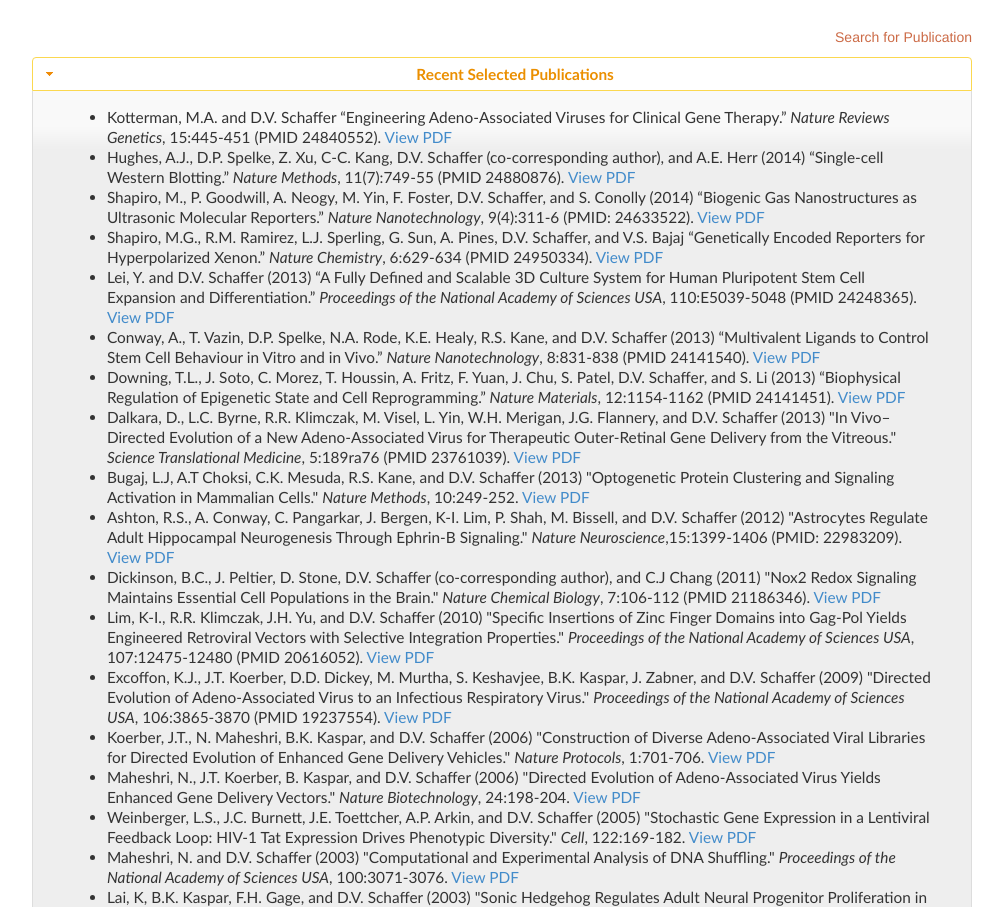
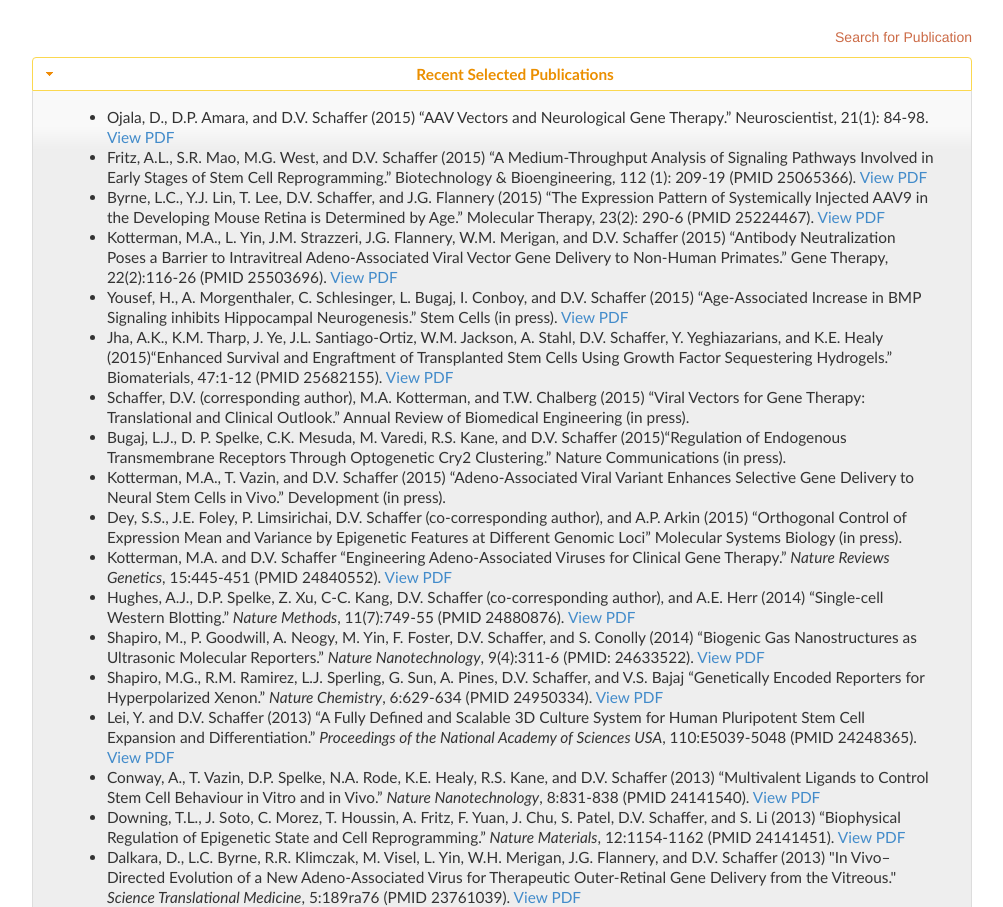
Before and after one commit to Gavin777/Schaffer-Lab, a plain HTML site: page index.html in a window 1280 px wide. Shown: the part 7990-8897 px from the top of the page, without its empty margins (138-1141 px from the left). Drawn offline with nearby package versions, Linux system fonts and the light colour scheme.

Commit message:
Updated publications section

```diff
--- a/index.html
+++ b/index.html
@@ -325,6 +325,16 @@
                 <div>
                   <ul>
 
+      <li>Ojala, D., D.P. Amara, and D.V. Schaffer (2015) “AAV Vectors and Neurological Gene Therapy.” Neuroscientist, 21(1): 84-98. <a href="2015 Publications/3.pdf" target= "_blank">View PDF</a>
+      <li>Fritz, A.L., S.R. Mao, M.G. West, and D.V. Schaffer (2015) “A Medium-Throughput Analysis of Signaling Pathways Involved in Early Stages of Stem Cell Reprogramming.” Biotechnology & Bioengineering, 112 (1): 209-19 (PMID 25065366). <a href="2015 Publications/4.pdf" target= "_blank">View PDF</a>
+      <li>Byrne, L.C., Y.J. Lin, T. Lee, D.V. Schaffer, and J.G. Flannery (2015) “The Expression Pattern of Systemically Injected AAV9 in the Developing Mouse Retina is Determined by Age.” Molecular Therapy, 23(2): 290-6 (PMID 25224467). <a href="2015 Publications/5.pdf" target= "_blank">View PDF</a>
+      <li>Kotterman, M.A., L. Yin, J.M. Strazzeri, J.G. Flannery, W.M. Merigan, and D.V. Schaffer (2015) “Antibody Neutralization Poses a Barrier to Intravitreal Adeno-Associated Viral Vector Gene Delivery to Non-Human Primates.” Gene Therapy, 22(2):116-26 (PMID 25503696). <a href="2015 Publications/6.pdf" target= "_blank">View PDF</a>
+      <li>Yousef, H., A. Morgenthaler, C. Schlesinger, L. Bugaj, I. Conboy, and D.V. Schaffer (2015) “Age-Associated Increase in BMP Signaling inhibits Hippocampal Neurogenesis.” Stem Cells (in press). <a href="2015 Publications/7.pdf" target= "_blank">View PDF</a>
+      <li>Jha, A.K., K.M. Tharp, J. Ye, J.L. Santiago-Ortiz, W.M. Jackson, A. Stahl, D.V. Schaffer, Y. Yeghiazarians, and K.E. Healy (2015)“Enhanced Survival and Engraftment of Transplanted Stem Cells Using Growth Factor Sequestering Hydrogels.” Biomaterials, 47:1-12 (PMID 25682155). <a href="2015 Publications/8.pdf" target= "_blank">View PDF</a>
+      <li>Schaffer, D.V. (corresponding author), M.A. Kotterman, and T.W. Chalberg (2015) “Viral Vectors for Gene Therapy: Translational and Clinical Outlook.” Annual Review of Biomedical Engineering (in press).
+      <li>Bugaj, L.J., D. P. Spelke, C.K. Mesuda, M. Varedi, R.S. Kane, and D.V. Schaffer (2015)“Regulation of Endogenous Transmembrane Receptors Through Optogenetic Cry2 Clustering.” Nature Communications (in press).
+      <li>Kotterman, M.A., T. Vazin, and D.V. Schaffer (2015) “Adeno-Associated Viral Variant Enhances Selective Gene Delivery to Neural Stem Cells in Vivo.” Development (in press).
+      <li>Dey, S.S., J.E. Foley, P. Limsirichai, D.V. Schaffer (co-corresponding author), and A.P. Arkin (2015) “Orthogonal Control of Expression Mean and Variance by Epigenetic Features at Different Genomic Loci” Molecular Systems Biology (in press).
       <li>Kotterman, M.A. and D.V. Schaffer “Engineering Adeno-Associated Viruses for Clinical Gene Therapy.” <em>Nature Reviews Genetics</em>, 15:445-451 (PMID 24840552). <a href="2014 Publications/Kotterman_AAVprogress_NRG_14.pdf" target= "_blank">View PDF</a>
       <li>Hughes, A.J., D.P. Spelke, Z. Xu, C-C. Kang, D.V. Schaffer (co-corresponding author), and A.E. Herr (2014) “Single-cell Western Blotting.” <em>Nature Methods</em>, 11(7):749-55 (PMID 24880876).  <a href="2014 Publications/HughesSpelke_SCW_NatMeth_14.pdf" target= "_blank">View PDF</a>
       <li>Shapiro, M., P. Goodwill, A. Neogy, M. Yin, F. Foster, D.V. Schaffer, and S. Conolly (2014) “Biogenic Gas Nanostructures as Ultrasonic Molecular Reporters.” <em>Nature Nanotechnology</em>, 9(4):311-6 (PMID: 24633522). <a href="2014 Publications/Shapiro_GVultrasound_NNano_14.pdf" target= "_blank">View PDF</a>
@@ -367,7 +377,8 @@
                 <div>
                   <ul>
 
-      <li>Hughes, A.J., D.P. Spelke, Z. Xu, C-C. Kang, D.V. Schaffer (co-corresponding author), and A.E. Herr “Single-cell Western Blotting.” <em>Nature Methods</em>, 11:749-755 (PMID 24880876).  <a href="2014 Publications/HughesSpelke_SCW_NatMeth_14.pdf" target= "_blank">View PDF</a>
+      <li>Conway A., D.P. Spelke, and D.V. Schaffer (2014) “Conjugation of Proteins to Polymer Chains to Create Multivalent Molecules.” <em>Methods in Molecular Biology</em>, 1202:95-102 (PMID 24014311). <a href="2014 Publications/1.pdf" target= "_blank">View PDF</a>
+      <li>Hughes, A.J., D.P. Spelke, Z. Xu, C-C. Kang, D.V. Schaffer (co-corresponding author), and A.E. Herr “Single-cell Western Blotting.” <em>Nature Methods</em>, 11:749-755 (PMID 24880876). <a href="2014 Publications/HughesSpelke_SCW_NatMeth_14.pdf" target= "_blank">View PDF</a>
       <li>Kotterman, M.A. and D.V. Schaffer “Engineering Adeno-Associated Viruses for Clinical Gene Therapy.” <em>Nature Reviews Genetics</em>, 15:445-451 (PMID 24840552). <a href="2014 Publications/Kotterman_AAVprogress_NRG_14.pdf" target= "_blank">View PDF</a>
       <li>Shapiro, M.G., R.M. Ramirez, L.J. Sperling, G. Sun, A. Pines, D.V. Schaffer, and V.S. Bajaj (2014) “Genetically Encoded Reporters for Hyperpolarized Xenon.” <em>Nature Chemistry</em>, 6(7):629-34 (PMID: 24950334). <a href="2014 Publications/Shapiro_GVforXe_NatChem_14.pdf" target= "_blank">View PDF</a>
       <li>Shapiro, M., P. Goodwill, A. Neogy, M. Yin, F. Foster, D.V. Schaffer, and S. Conolly “Biogenic Gas Nanostructures as Ultrasonic Molecular Reporters.” <em>Nature Nanotechnology</em>, 9:311-316 (PMID 24633522). <a href="2014 Publications/Shapiro_GVultrasound_NNano_14.pdf" target= "_blank">View PDF</a>
@@ -376,7 +387,7 @@
       <li>Ojala, D., D.P. Amara, and D.V. Schaffer “AAV Vectors and Neurological Gene Therapy.” <em>Neuroscientist</em> (in press). <a href="2014 Publications/Ojala_AAVCNSreview_Neurosci_14.pdf" target= "_blank">View PDF</a>
       <li>Conway, A. and D.V. Schaffer “Biomaterial Microenvironments to Support the Generation of New Neurons in the Adult Brain.” <em>Stem Cells</em>, 32:1220-1229 (PMID 24449485). <a href="2014 Publications/Conway_BiomatsInSitu_StemCells_14.pdf" target= "_blank">View PDF</a>
       <li>Bartel, M.A. and D.V. Schaffer (2014) “Enhanced Gene Targeting of Adult and Pluripotent Stem Cells Using Evolved Adeno-Associated Virus.” <em>Methods in Molecular Biology</em>, 1114: 169-179 (PMID 24557903). <a href="2014 Publications/Bartel_GeneCorrection_MIMB_14.pdf" target= "_blank">View PDF</a>
-      <li>Loring, J.F., T.C. McDevitt, S.P. Palecek, D.V. Schaffer, P.W. Zandstra, and R.M. Nerem “A Global Assessment of Stem Cell Engineering.” <em>Tissue Engineering Part A</em> (in press). <a href="2014 Publications/Nerem_GobalStemCellEng_TE_14.pdf" target= "_blank">View PDF</a>
+      <li>Loring, J.F., T.C. McDevitt, S.P. Palecek, D.V. Schaffer, P.W. Zandstra, and R.M. Nerem (2014) “A Global Assessment of Stem Cell Engineering.” <em>Tissue Engineering Part A</em>, 20(19-20):2575-89 (PMID 24428577). <a href="2014 Publications/2.pdf" target= "_blank">View PDF</a>
       <li>Schaffer, D.V. (2014) “AAV Shuffles to the Liver.” <em>Molecular Therapy – Methods & Clinical Development</em>, 14006. <a href="2014 Publications/Schaffer_Cmtry_MTMCD_14.pdf" target= "_blank">View PDF</a>
       <li>Day, T.P., L.C. Byrne, D.V. Schaffer, and J.G. Flannery (2014) “Advances in AAV Vector Development for Gene Therapy in the Retina.” <em>Advances in Experimental Medicine and Biology</em>, 801:687-693 (PMID 24664759). <a href="2014 Publications/Dey_RetinalGTReview_AEMB_14.pdf" target= "_blank">View PDF</a>
       <li>Yin, L., B. Masella, D. Dalkara, J. Zhang, J.G. Flannery, D.V. Schaffer, D.R. Williams, and W.H. Merigan (2014) “Imaging Light Responses of Foveal Ganglion Cells in the Living Macaque Eye.” <em>Journal of Neuroscience</em>, 7;34 (19) (PMID: 24806684).  <a href="2014 Publications/Merigan_RGCGCAMP_JN_14.pdf" target= "_blank">View PDF</a>
@@ -410,7 +421,6 @@
       <li>Sudrik C., M. Arha, J. Cao, D.V. Schaffer (co-corresponding author), and R.S. Kane (2013) “Translational Repression Using BIV Tat peptide-TAR RNA Interaction in Mammalian Cells.” <em>Chemical Communications</em>, 49(67):7457-7459 (PMID 23852014). <a href="2013 Publications/Sudrik_TatTARRepr_ChemComm_13.pdf" target= "_blank">View PDF</a>
       <li>Cao, J., M. Arha, C. Sudrik, L.J. Bugaj, D.V. Schaffer (co-corresponding author), and R.S. Kane (2013) “Light-inducible Activation of Target mRNA Translation in Mammalian Cells” <em>Chemical Communications</em>, 49:8338-8340 (PMID 23925486). <a href="2013 Publications/Cao_LightTranslation_ChemComm_13.pdf" target= "_blank">View PDF</a>
       <li>Perry, S.J., S.G. Neumann, T. Neumann, K. Cheng, J. Ni, J.R. Weinstein, D.V. Schaffer, and M. Tirrell “Challenges in Nucleic Acid-Lipid Films for Transfection” <em>AIChE Journal</em> (in press).
-      <li>Conway A., D.P. Spelke, and D.V. Schaffer “Conjugation of Proteins to Polymer Chains to Create Multivalent Molecules.” <em>Methods in Molecular Biology</em> (in press). <a href="2013 Publications/Conway_Conjugation_MMB_13.pdf" target= "_blank">View PDF</a>
       <li>Byrne, L.C., F. Khalid, T. Lee, E.A. Zin, K.P. Greenberg, M. Visel, D.V. Schaffer, and J.G. Flannery (2013) “AAV-mediated, Optogenetic Ablation of Müller Glia Leads to Structural and Functional Changes in the Mouse Retina.” <em>Public Library of Science (PLoS) ONE</em>, 8:e76075 (PMID 24086689). <a href="2013 Publications/VByrne_KillerRedGlia_PLoSONE_13.pdf" target= "_blank">View PDF</a>
       <li>Vazin, T., K.A. Ball, H. Lu, H. Park, Y. Ataeijannati, T. Head-Gordon, M-M Poo, and D. V. Schaffer (2013) “Efficient Derivation of Cortical Glutamatergic Neurons from Human Pluripotent Stem Cells: A Model System to Study Neurotoxicity in Alzheimer’s Disease.” <em>Neurobiology of Disease</em>, 62C:62-72 (PMID 24055772). <a href="2013 Publications/Vazin_CorticalDiff_NBD_13.pdf" target= "_blank">View PDF</a>
       <li>Ekerdt, B.L., R.A. Segalman, and D.V. Schaffer (2013) “Spatial Organization of Cell-Adhesive Ligands for Advanced Cell Culture.” <em>Biotechnology Journal</em>, 8:1411-1423 (PMID 24318636).
```
